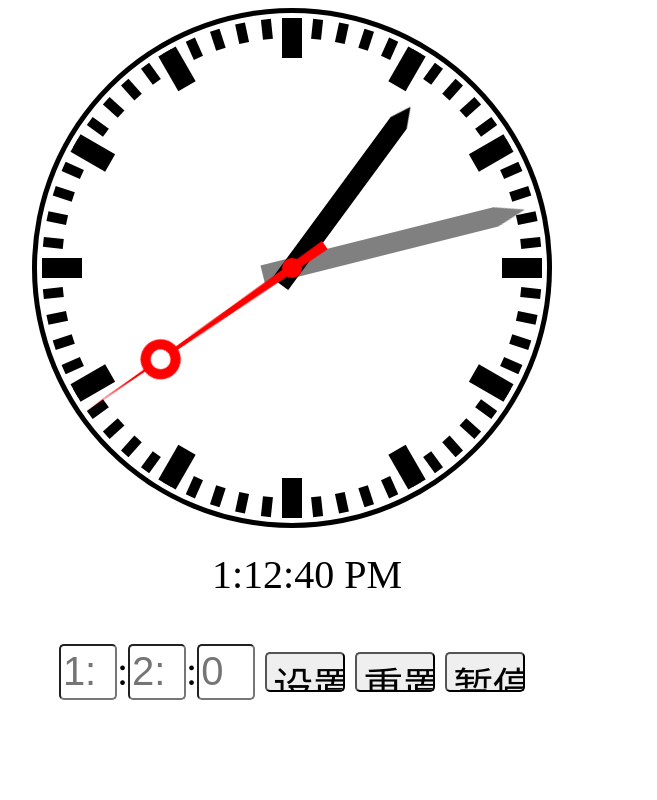
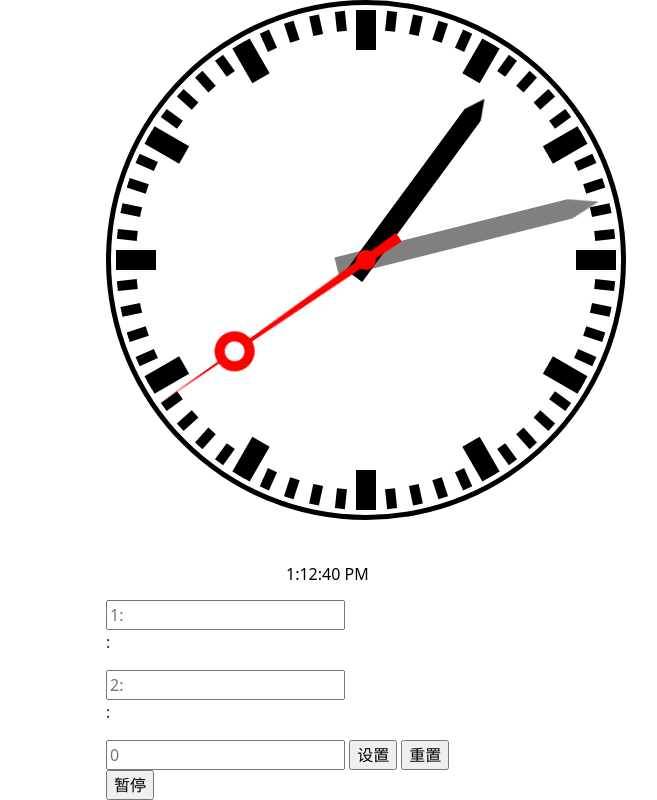
Before and after one commit to yangzf-1023/Interactive-Clock, a plain HTML site: page index.html in a window 1280 px wide. Shown: the whole page, without its empty margins (356-1013 px from the left). Drawn offline with nearby package versions, Linux system fonts and the light colour scheme.

Commit message:
feat: introduce bootstrap 5 library

```diff
--- a/index.html
+++ b/index.html
@@ -2,16 +2,21 @@
 <html lang="en">
 
 <head>
-    <meta charset="UTF-8">
-    <meta name="viewport" content="width=device-width, initial-scale=1.0">
+    <meta charset="utf-8">
+    <meta name="viewport" content="width=device-width, initial-scale=1">
     <title>可交互时钟</title>
+    <link href="https://cdn.jsdelivr.net/npm/bootstrap@5.0.2/dist/css/bootstrap.min.css" rel="stylesheet"
+          integrity="sha384-EVSTQN3/azprG1Anm3QDgpJLIm9Nao0Yz1ztcQTwFspd3yD65VohhpuuCOmLASjC" crossorigin="anonymous">
     <link rel="stylesheet" href="styles/style.css">
 </head>
 
 <body>
 <!-- 整个表 -->
-    <main>
+<div class="container">
+    <div class="row">
         <!-- 表 -->
+        <div class="col-md-4"></div>
+        <div class="col-md-4">
             <div id="clock">
                 <svg viewbox="0 0 520 600">
                     <!-- 圆心是(260,260)最底层 -->
@@ -24,7 +29,8 @@
                     <path class="hour_scale" fill="black" d="M 270 10 L 270 50 L 250 50 L 250 10 L 270 10 Z"></path>
 
                     <!-- 分针 -->
-                <path id="minute_hand" fill="grey" d="M 260 20 L 270 50 L 270 290 L 250 290 L 250 50 L 260 20 Z"></path>
+                    <path id="minute_hand" fill="grey"
+                          d="M 260 20 L 270 50 L 270 290 L 250 290 L 250 50 L 260 20 Z"></path>
                     <!-- 时针 -->
                     <path id="hour_hand" fill="black" d="M 260 60 L 270 80 L 270 280 L 250 280 L 250 80 L 260 60 Z">
                     </path>
@@ -39,22 +45,37 @@
                     <text x="180" y="580" id="time">00:00:00</text>
                 </svg>
             </div>
+        </div>
+        <div class="col-md-4"></div>
+    </div>
 
     <!-- 负责数字时间的显示 -->
     <!-- <div id="digit">00:00:00</div> -->
 
     <!-- 控件 -->
+    <div class="row">
+        <div class="col-md-4"></div>
+        <div class="col-md-4">
             <div id="widget">
-            <input type="text" maxlength="2" minlength="2" id="hour_place" inputmode="numeric" pattern="(?:[0-1][0-9]|2[0-3])">
+                <input type="text" maxlength="2" minlength="2" id="hour_place" inputmode="numeric"
+                       pattern="(?:[0-1][0-9]|2[0-3])">
                 <p>:</p>
-            <input type="text" maxlength="2" minlength="2" id="minute_place" inputmode="numeric" pattern="[0-5][0-9]">
+                <input type="text" maxlength="2" minlength="2" id="minute_place" inputmode="numeric"
+                       pattern="[0-5][0-9]">
                 <p>:</p>
-            <input type="text" maxlength="2" minlength="2" id="second_place" inputmode="numeric" pattern="[0-5][0-9]">
+                <input type="text" maxlength="2" minlength="2" id="second_place" inputmode="numeric"
+                       pattern="[0-5][0-9]">
                 <input type='button' value="设置" id="set"></input>
                 <input type='button' value="重置" id="reset"></input>
                 <input type='button' value="暂停" id="pause"></input>
             </div>
-    </main>
+        </div>
+        <div class="col-md-4"></div>
+    </div>
+</div>
+<script src="https://cdn.jsdelivr.net/npm/bootstrap@5.0.2/dist/js/bootstrap.bundle.min.js"
+        integrity="sha384-MrcW6ZMFYlzcLA8Nl+NtUVF0sA7MsXsP1UyJoMp4YLEuNSfAP+JcXn/tWtIaxVXM"
+        crossorigin="anonymous"></script>
 <!-- 批量绘制刻度 -->
 <script src="scripts/drawScales.js" defer></script>
 <script src="scripts/script.js" defer></script>
--- a/styles/style.css
+++ b/styles/style.css
@@ -3,41 +3,6 @@ body {
     height: 100%;
     position: relative;
 }
-
-main {
-    position: relative;
-    width: 80%;
-    margin: 0 auto;
-}
-
-div {
-    display: flex;
-    justify-content: center;
-    align-items: center;
-    font-size: 40px;
-}
-
-input {
-    font-size: 40px;
-    width: 50px;
-    height: 50px;
-
-    border-radius: 5px;
-    border-width: 2px;
-}
-
-input[type='button'] {
-    margin-left: 10px;
-    width: 80px;
-    height: 40px;
-}
-
-input[type='text']:invalid {
-    border-color: red;
-    transition-duration: 1s;
-    transform-style: 0s;
-}
-
 svg {
     width: 520px;
     height: 600px;
```
Lines whose indentation alone changed are shown as unchanged.
